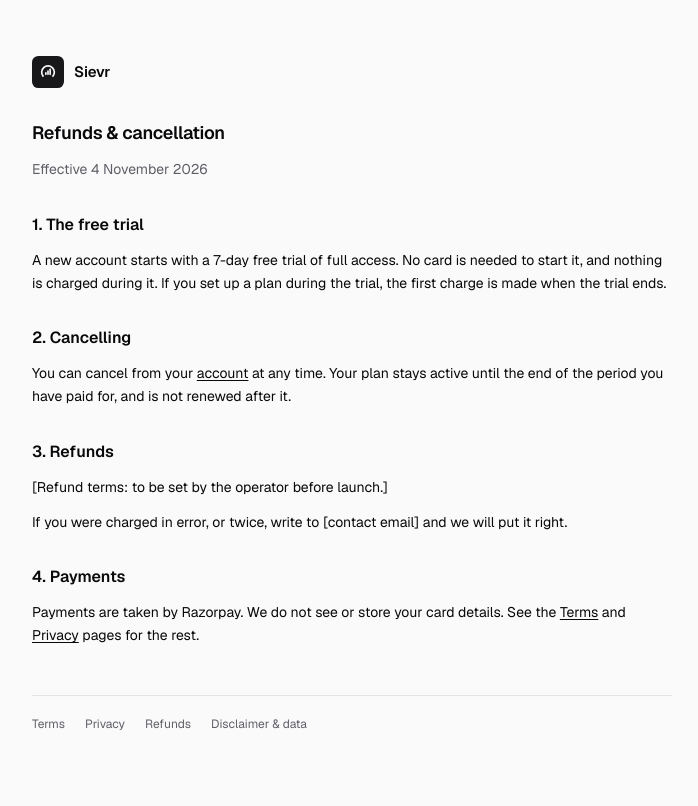
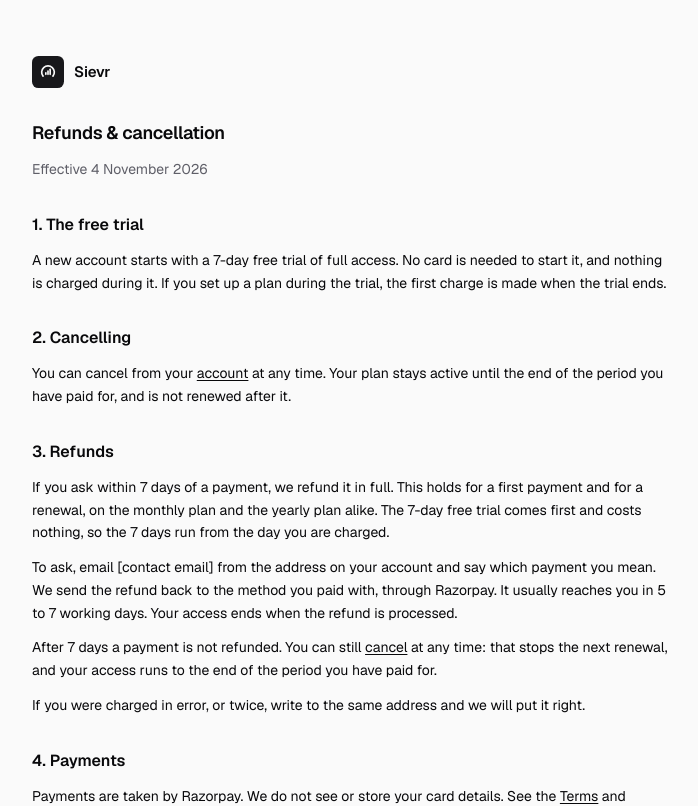
Before and after one commit to nileshshah1807-sys/ai_stock_screener, a Next.js app in the folder dashboard/: page /refunds in a window 1280 px wide. Shown: the top 806 px of the page, without its empty margins (288-986 px from the left). Built offline with nearby package versions, Linux system fonts and the light colour scheme.

Commit message:
copy(dashboard): refund terms (full refund within 7 days of a payment); login email footer matches public Sievr

```diff
--- a/dashboard/app/(legal)/refunds/page.tsx
+++ b/dashboard/app/(legal)/refunds/page.tsx
@@ -5,11 +5,6 @@ import { LEGAL } from "@/lib/legal";
 
 export const metadata: Metadata = { title: "Refunds & cancellation" };
 
-/*
- * shortcut: the refund terms in section 3 are a placeholder for the operator to
- * decide; the payment gateway asks for this page before it goes live. Have a
- * lawyer read it with the other three.
- */
 export default function RefundsPage() {
   return (
     <>
@@ -30,9 +25,23 @@ export default function RefundsPage() {
       </p>
 
       <h2>3. Refunds</h2>
-      <p>[Refund terms: to be set by the operator before launch.]</p>
       <p>
-        If you were charged in error, or twice, write to {LEGAL.contactEmail} and we will put it
+        If you ask within 7 days of a payment, we refund it in full. This holds for a first
+        payment and for a renewal, on the monthly plan and the yearly plan alike. The 7-day free
+        trial comes first and costs nothing, so the 7 days run from the day you are charged.
+      </p>
+      <p>
+        To ask, email {LEGAL.contactEmail} from the address on your account and say which payment
+        you mean. We send the refund back to the method you paid with, through Razorpay. It
+        usually reaches you in 5 to 7 working days. Your access ends when the refund is processed.
+      </p>
+      <p>
+        After 7 days a payment is not refunded. You can still{" "}
+        <Link href="/account">cancel</Link> at any time: that stops the next renewal, and your
+        access runs to the end of the period you have paid for.
+      </p>
+      <p>
+        If you were charged in error, or twice, write to the same address and we will put it
         right.
       </p>
 
--- a/dashboard/emails/magic-link.html
+++ b/dashboard/emails/magic-link.html
@@ -100,7 +100,7 @@
                 address. If that was not you, ignore this email and nothing
                 will happen.
                 <br /><br />
-                Sievr is a private research dashboard. Research model output,
+                Sievr: stock market data and screening. Research model output,
                 not investment advice.
               </td>
             </tr>
```
